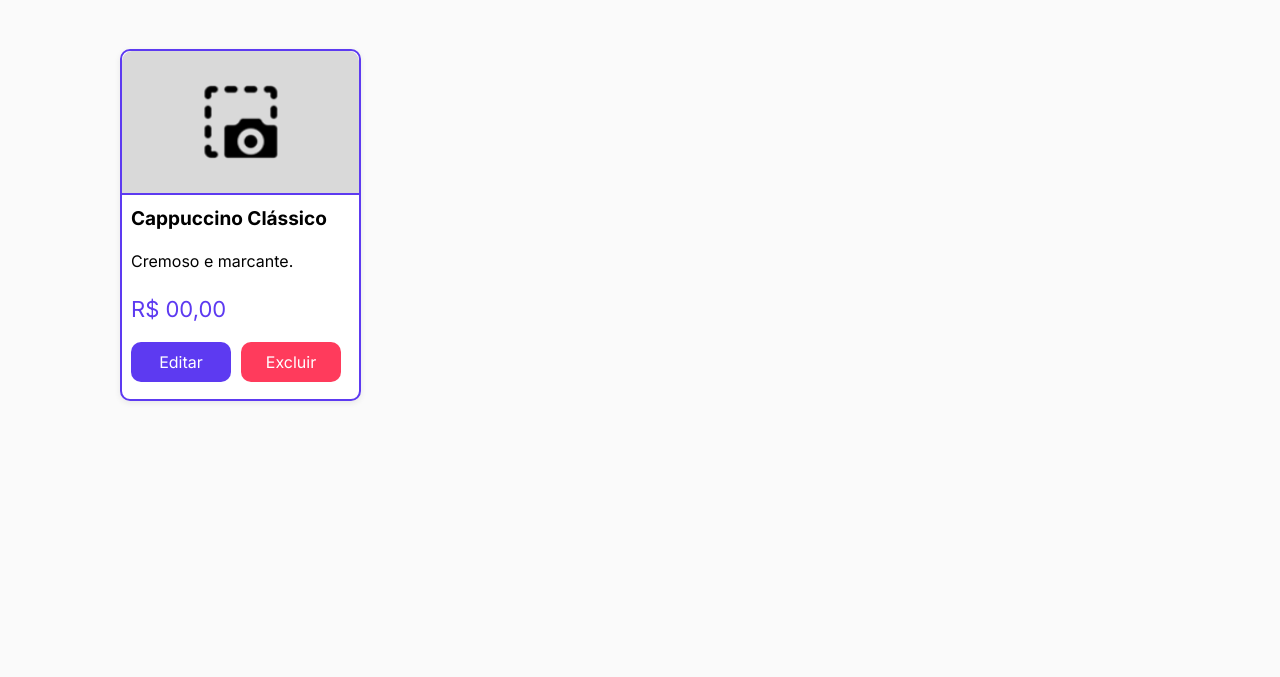
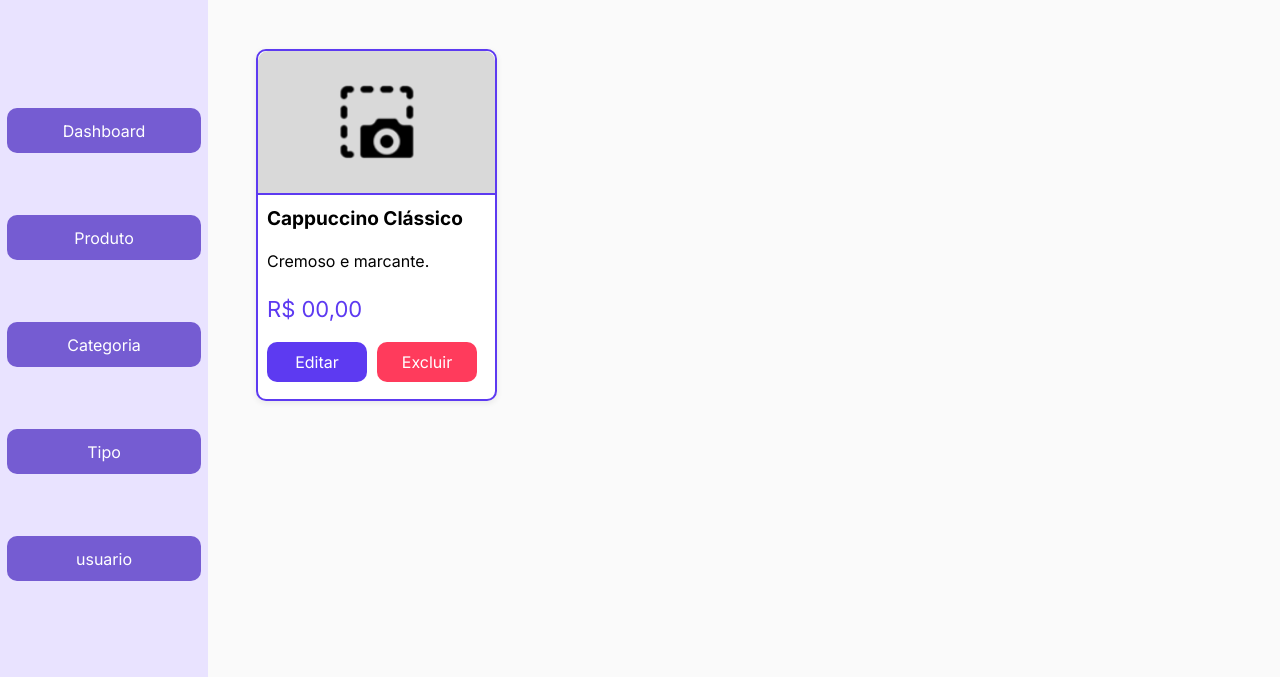
Before and after one commit to Vitorisidio/Front-end-VibeCoffee-ADM, a plain HTML site: page visualizacao_de_produtos/index.html in a window 1280 px wide. Shown: the part 123-800 px from the top of the page. Drawn offline with Linux system fonts and the light colour scheme; files whose address does not match are found by name.

Commit message:
html e css da dashboard concluida, iniciando o html e css da tela de registrar categoria

```diff
--- /dev/null
+++ b/registro categoria de produto/style.css
@@ -0,0 +1,55 @@
+/* Importa a fonte Inter do Google Fonts para ser utilizada em todo o projeto */
+@import url('https://fonts.googleapis.com/css2?family=Inter:wght@100..900&display=swap');
+
+/* Remove margens e espaçamentos padrão do navegador e ajusta o cálculo das dimensões */
+* {
+    padding: 0;
+    margin: 0;
+    box-sizing: border-box;
+}
+
+/* Define a altura mínima da página e a cor de fundo */
+body {
+    min-height: 100vh;
+    background-color: rgb(250, 250, 250);
+    overflow-x: hidden;
+}
+
+.sideBar {
+    background-color: #E9E3FF;
+    width: 16.25vw;
+    min-height: 100vh;
+    position: absolute;
+    top: 0;
+
+}
+
+
+
+.containerNavegacao {
+    display: flex;
+    flex-direction: column;
+    margin-top: 40px;
+    align-items: center;
+}
+
+.logo {
+    display: flex;
+    align-items: center;
+    justify-self: center;
+}
+
+.btnNavegação {
+
+    font-family: 'Inter', sans-serif;
+    color: #fff;
+    width: 15.1vw;
+    height: 45px;
+    display: flex;
+    justify-content: center;
+    align-items: center;
+    border-radius: 10px;
+    cursor: pointer;
+    background-color: #755CD2;
+    margin-top: 62px;
+}
--- a/visualizacao_de_produtos/index.html
+++ b/visualizacao_de_produtos/index.html
@@ -19,7 +19,6 @@
         <!-- Botão para adicionar um novo produto -->
         <a href="../registro de produtos/index.html">
             <button class="btnProduto">
-
                 <p>Novo prroduto</p>
             </button>
         </a>
@@ -28,6 +27,18 @@
 
     <main>
         <!-- Container que armazenará todos os cards de produtos -->
+        <div class="sideBar">
+
+
+            <div class="containerNavegacao">
+                <div class="btnNavegação"> <p>Dashboard</p></div>
+                <div class="btnNavegação"> <p>Produto</p></div>
+                <div class="btnNavegação"> <p>Categoria</p></div>
+                <div class="btnNavegação"> <p>Tipo</p></div>
+                <div class="btnNavegação"> <p>usuario</p></div>
+            </div>
+        </div>
+
         <div class="container">
 
             <!-- Card de produto -->
--- a/visualizacao_de_produtos/style.css
+++ b/visualizacao_de_produtos/style.css
@@ -1,4 +1,3 @@
-
 /* Importa a fonte Inter do Google Fonts para ser utilizada em todo o projeto */
 @import url('https://fonts.googleapis.com/css2?family=Inter:wght@100..900&display=swap');
 
@@ -13,6 +12,7 @@
 body {
     min-height: 100vh;
     background-color: rgb(250, 250, 250);
+    overflow-x: hidden;
 }
 
 /* Organiza os elementos do cabeçalho na horizontal*/
@@ -20,12 +20,14 @@ header {
     display: flex;
     align-items: center;
     justify-content: space-between;
+
 }
 
 /* Posiciona a logo dentro do cabeçalho */
 .logo {
     margin-top: 15px;
-    margin-left: 19px;
+    margin-left: 100px;
+    z-index: 2;
 }
 
 /* Estiliza o botão responsável por adicionar um novo produto */
@@ -53,11 +55,43 @@ header {
 
 /* Define a área principal onde os cards serão exibidos */
 main {
-    width: 89vw;
+    width: 84vw;
     display: flex;
     gap: 75px;
     margin-top: 65px;
-    margin-left: 120px;
+}
+
+
+.sideBar {
+    background-color: #E9E3FF;
+    width: 16.25vw;
+    min-height: 100vh;
+    position: absolute;
+    top: 0;
+
+}
+
+
+.containerNavegacao {
+    display: flex;
+    flex-direction: column;
+    margin-top: 169px;
+    align-items: center;
+}
+
+.btnNavegação {
+
+    font-family: 'Inter', sans-serif;
+    color: #fff;
+    width: 15.1vw;
+    height: 45px;
+    display: flex;
+    justify-content: center;
+    align-items: center;
+    border-radius: 10px;
+    cursor: pointer;
+    background-color: #755CD2;
+    margin-top: 62px;
 }
 
 /* Organiza os cards dos produtos e permite quebra de linha */
@@ -65,6 +99,7 @@ main {
     display: flex;
     flex-wrap: wrap;
     gap: 75px;
+    margin-left: 20vw;
 
 }
 
@@ -115,7 +150,7 @@ main {
 }
 
 /* Espaçamento da área que contém as informações do produto */
-.informacao{
+.informacao {
     margin-left: 9px;
     margin-top: 12px;
 }
@@ -127,7 +162,7 @@ main {
 }
 
 /* Adiciona espaçamento acima da descrição do produto */
-.descricao{
+.descricao {
     margin-top: 21px;
 }
 
@@ -137,12 +172,14 @@ main {
     color: #5D3AF1;
     margin-top: 25px;
 }
+
 /* Organiza os botões de ação lado a lado */
 .botoesInteracao {
     display: flex;
     gap: 10px;
     margin-top: 20px;
 }
+
 /* Estilo base compartilhado pelos botões de editar e excluir */
 .btn {
     font-family: 'Inter', sans-serif;
@@ -155,6 +192,7 @@ main {
     border-radius: 10px;
     cursor: pointer;
 }
+
 /* Define a cor do botão de edição */
 .btnEditar {
     background-color: #5D3AF1;
```
Also changed, not shown: registro categoria de produto/index.html (added, +32 -0 lines), registro de produtos/index.html (+6 -4 lines), registro categoria de produto/img/logo.png (added), registro de produtos/app.js (line endings or trailing spaces), registro de produtos/img/Screenshot.png (added), visualizacao_de_produtos/app.js (added).
